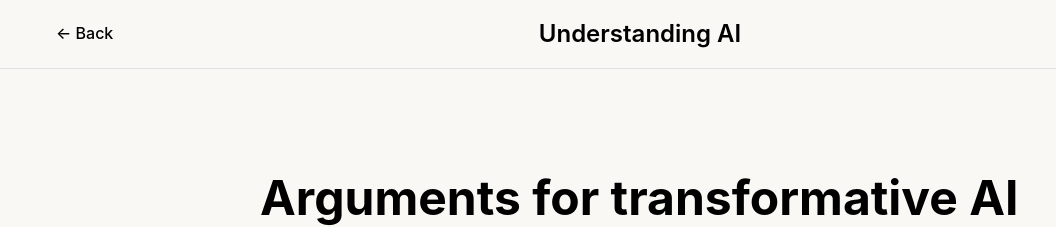
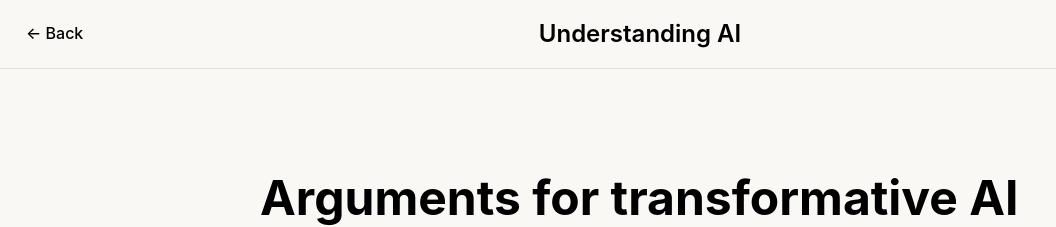
Before and after one commit to abhishuoza/abhishuoza.github.io, a Jekyll site: the page built from _posts/2025-01-10-arguments-for-transformative-ai.md, in a window 1280 px wide. Shown: the top 227 px of the page, without its empty margins (0-1056 px from the left). Built offline with Jekyll 4.4.1, drawn with Linux system fonts in a browser that asks for light colours.

Commit message:
Initial website setup

```diff
--- a/assets/styles/main.css
+++ b/assets/styles/main.css
@@ -308,12 +308,11 @@
     }
 
     .blog-nav {
-        position: fixed;
-        top: 0;
-        left: 0;
-        right: 0;
+        position: absolute;
+        top: 5px;
+        left: 5px;
         background: var(--bg-color);
-        padding: 15px 20px;
+        padding: 0;
         z-index: 100;
         border-bottom: none;
         display: flex;
@@ -322,8 +321,8 @@
 
     .home-nav {
         position: absolute;
-        top: 20px;
-        right: 20px;
+        top: 5px;
+        right: 5px;
         background: transparent;
         padding: 0;
     }
@@ -402,7 +401,7 @@
 
 .back-button {
     position: absolute;
-    left: 40px;
+    left: 10px;
     color: black;
     text-decoration: none;
     font-weight: 500;
```
